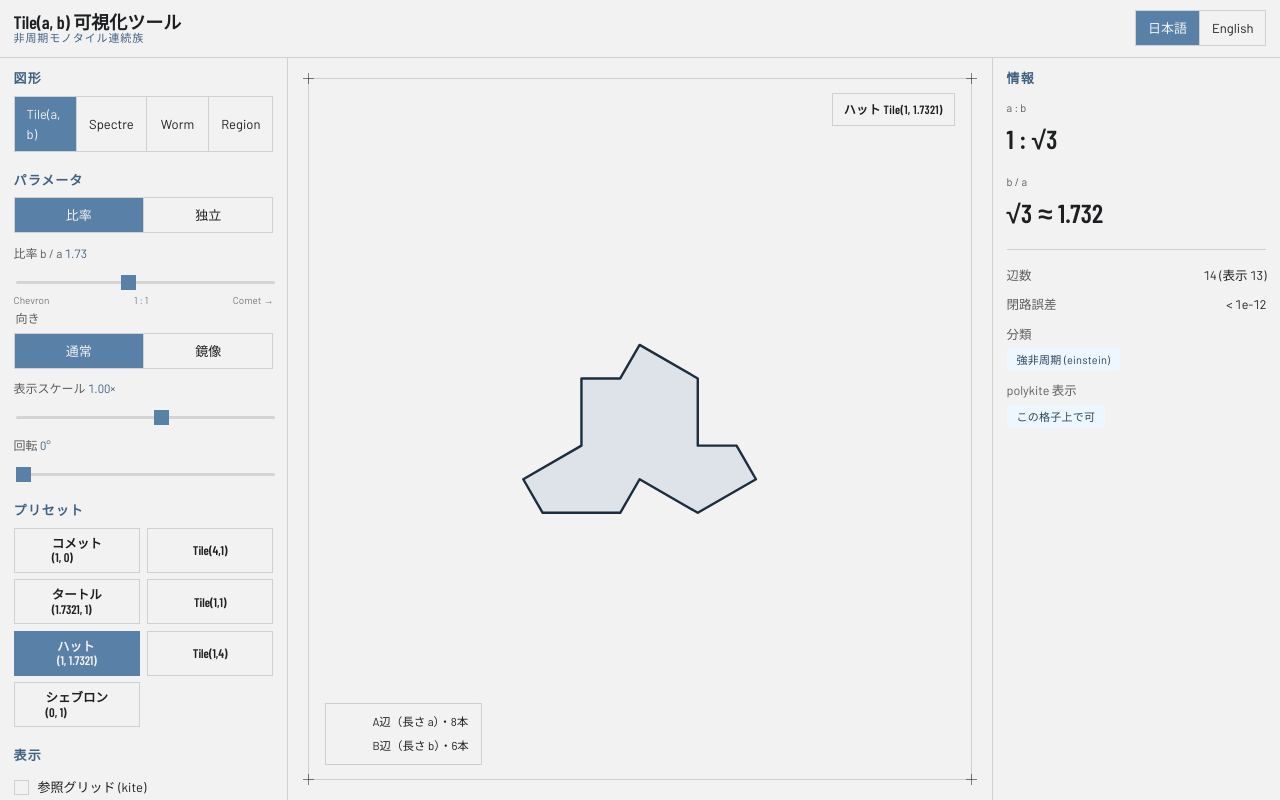
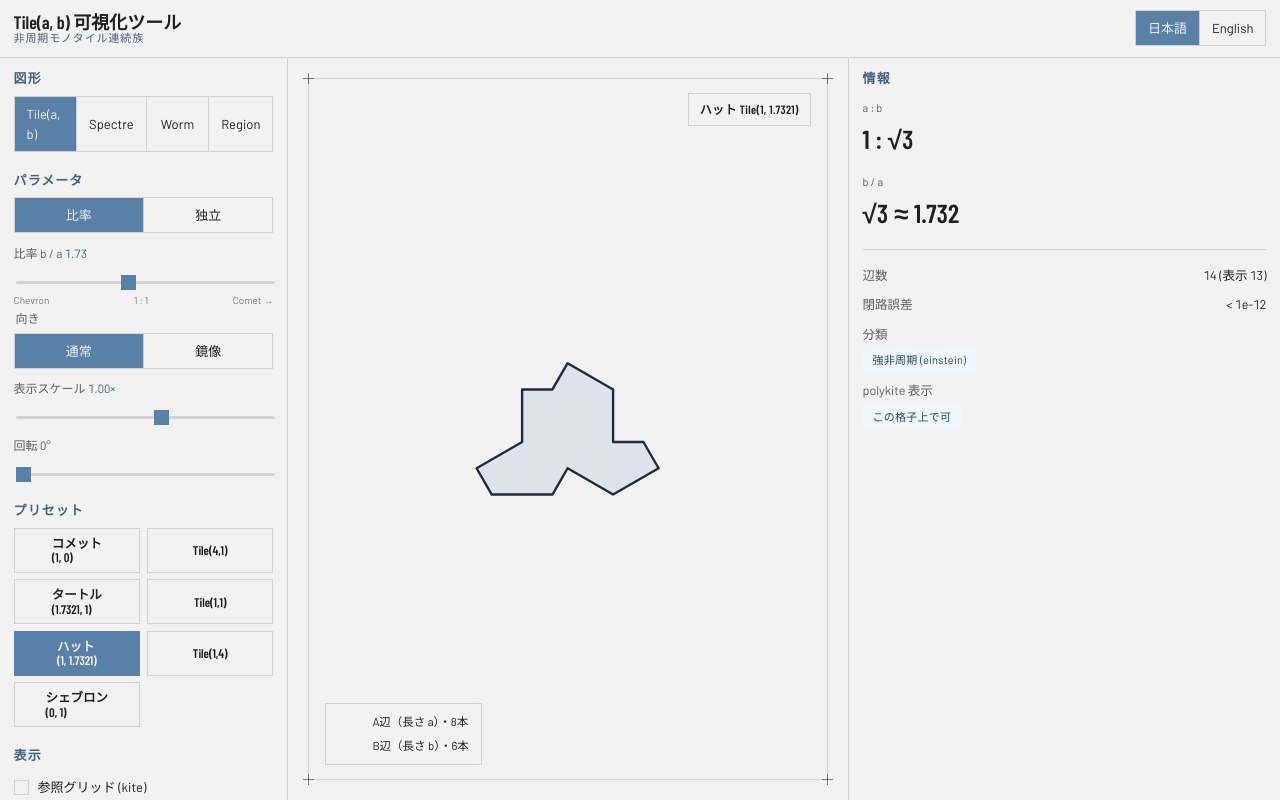
Before and after one commit to soma-arc/smithTile, a React (Vite) app: page / in a window 1280 px wide. Built offline with nearby package versions, Linux system fonts and the light colour scheme.

Commit message:
feat: enlarge info panel and curve editor

```diff
--- a/src/app.css
+++ b/src/app.css
@@ -265,7 +265,7 @@ input[type="range"]::-moz-range-thumb {
 
 /* — info column (right) — */
 .info {
-    width: 288px;
+    width: 432px;
     flex: none;
     border-left: 1px solid var(--color-divider);
     padding: var(--space-4);
--- a/src/components/info/SpectreCurveEditor.tsx
+++ b/src/components/info/SpectreCurveEditor.tsx
@@ -8,7 +8,7 @@ import { Segmented } from '../ui/Segmented';
 type ControlPoint = 'c1' | 'c2';
 type ActiveDrag = { point: ControlPoint; pointerId: number };
 
-const VIEW = { minX: -0.5, minY: -0.8, width: 2, height: 1.6 } as const;
+const VIEW = { minX: -1, minY: -1.2, width: 3, height: 2.4 } as const;
 
 function svgPoint(point: Vec2): Vec2 {
     return { x: point.x, y: -point.y };
```
